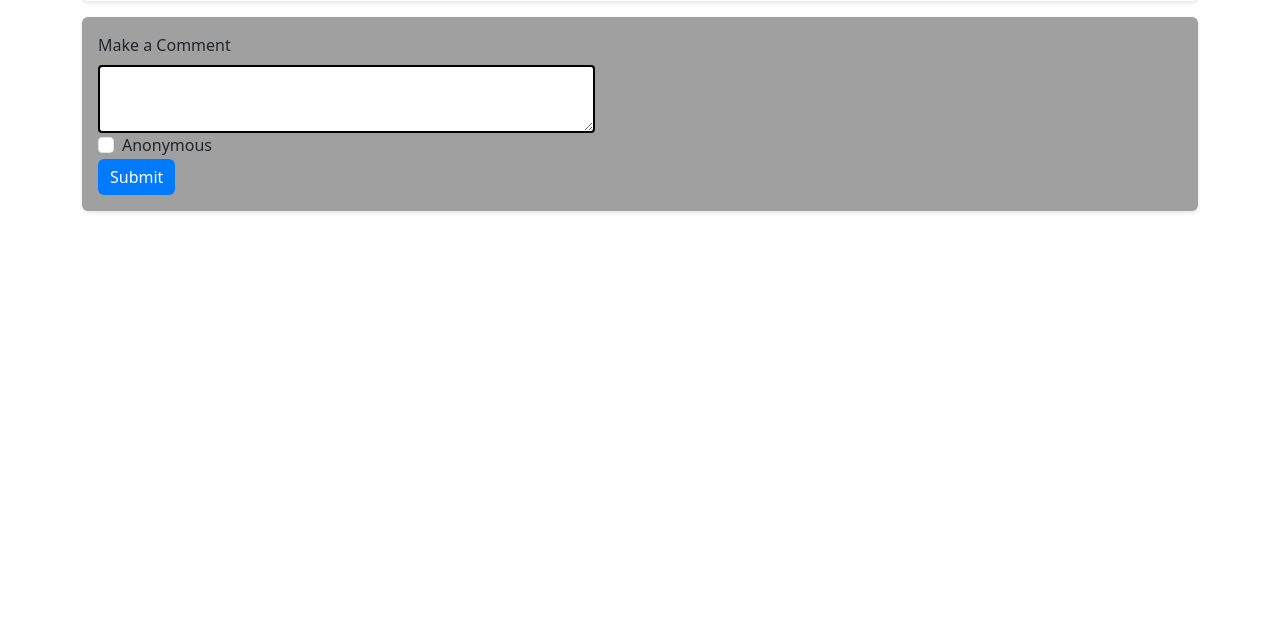
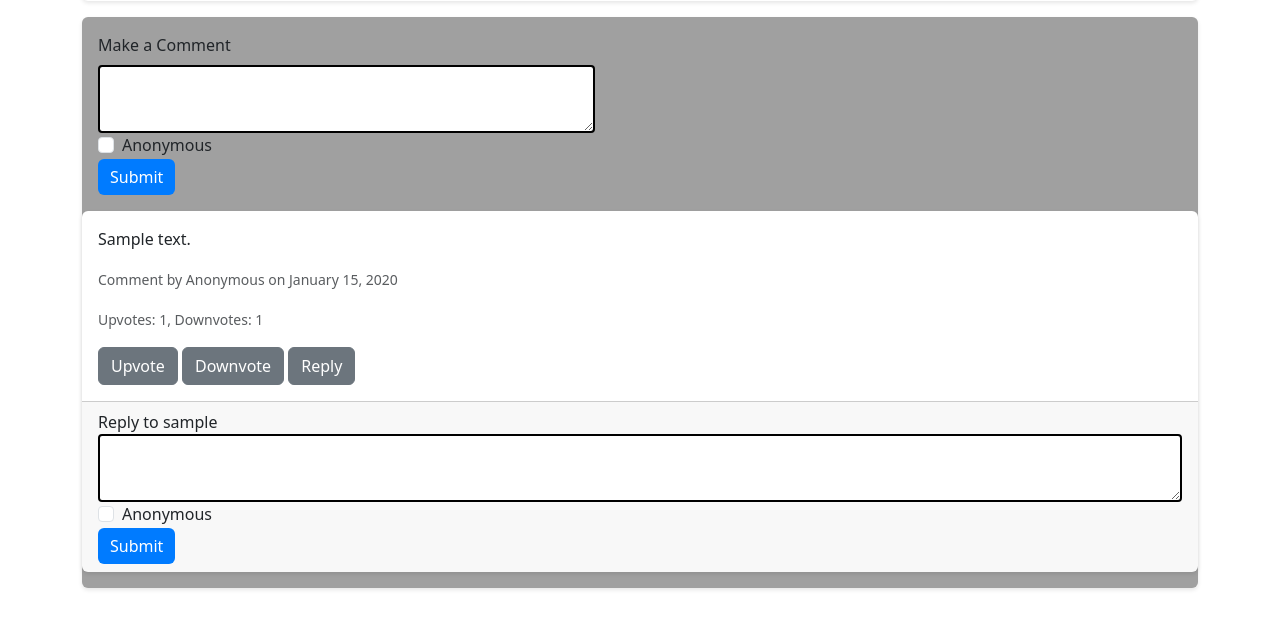
Before and after one commit to GuessHuIAm/miniatureddit, a Flask app: page /post/1 in a window 1280 px wide. Shown: the part 391-1011 px from the top of the page. Before the commit the page ends 604 px from the top, so only its background shows below. Run offline with Flask 2, Linux system fonts and the light colour scheme; a user stored in the database is signed in; tables that the repository leaves empty hold one stand-in row (values such as "Sample post"); parts of the project's set-up code (start-up, migrations or seed data) failed here and were passed over; some libraries are stand-ins or nearby versions.

Commit message:
added nested comments

```diff
--- a/app.py
+++ b/app.py
@@ -236,14 +236,15 @@ def create_post():
 
 # Route for creating a new comment
 @app.route('/create_comment/<post_id>', methods=['GET', 'POST'])
+@app.route('/create_comment/<post_id>/<comment_id>', methods=['GET', 'POST'])
 @login_required
-def create_comment(post_id):
+def create_comment(post_id, comment_id=None):
     form = CommentForm()
     if form.validate_on_submit():
         print(form)
         comment = Comment(
             content=form.content.data, author=current_user,
-            post_id=post_id, date_posted=datetime.utcnow()
+            post_id=post_id, date_posted=datetime.utcnow(), parent_id=comment_id
         )
         if form.anonymous.data:
             comment.anonymous = True
@@ -416,15 +417,24 @@ def downvote(is_post, post_id, comment_id, on_post_page):
 
 @app.route('/post/<int:post_id>', methods=['GET', 'POST'])
 def post(post_id):
+    def get_comment_tree(comment):
+        """Returns a dictionary representing the comment and all its descendants."""
+        return {
+            'comment': comment,
+            'children': [get_comment_tree(child, user_id) for child in comment.children]
+        }
+
+    def add_is_upvote(comment):
+        content = comment['comment']
+        vote_query = content.votes.filter_by(user_id=user_id, comment_id=content.id).all()
+        is_upvote = vote_query[0].is_upvote if len(vote_query) > 0 else None
+        comment['is_upvote'] = is_upvote
+        [add_is_upvote(child) for child in comment['children']]
+
     post = {'post': Post.query.get(post_id)}
     if post['post']:
-        # Display all the comments
-        comments = [
-            {'comment': x} for x in
-            Comment.query
-                .filter_by(post_id=post_id, deleted=False)
-                .order_by(Comment.upvotes.desc()).all()
-        ]
+        root_comments = Comment.query.filter_by(post_id=post_id, parent_id=None).order_by(Comment.upvotes.desc()).all()
+        comment_trees = [get_comment_tree(comment) for comment in root_comments]
 
         # Logic to properly display user upvotes/downvotes
         if current_user.is_authenticated:
@@ -433,14 +443,9 @@ def post(post_id):
                 user_id=user_id, post_id=post['post'].id
             ).all()
             post['is_upvote'] = vote_query[0].is_upvote if len(vote_query) > 0 else None
-            for comment in comments:
-                content = comment['comment']
-                vote_query = content.votes.filter_by(
-                    user_id=user_id, comment_id=content.id
-                ).all()
-                comment['is_upvote'] = vote_query[0].is_upvote if len(vote_query) > 0 else None
+            [add_is_upvote(comment) for comment in comment_trees]
 
-        return render_template('post.html', post=post, form=CommentForm(), comments=comments, logged_in=current_user.is_authenticated)
+        return render_template('post.html', post=post, form=CommentForm(), comments=comment_trees, logged_in=current_user.is_authenticated)
 
     return redirect(url_for('index'))
 
--- a/gossip.py
+++ b/gossip.py
@@ -4,11 +4,7 @@ import json
 from config import *
 from models import db
 from os import path
-from sqlalchemy import create_engine, text
-
-import grpc
-import p2psync_pb2 as pb2
-import p2psync_pb2_grpc as pb2_grpc
+from sqlalchemy import text
 
 
 class GossipProtocol:
--- a/models.py
+++ b/models.py
@@ -60,13 +60,13 @@ class Comment(db.Model):
     author_id = db.Column(db.Integer, db.ForeignKey('user.id'), nullable=False)
     content = db.Column(db.Text, nullable=False)
     anonymous = db.Column(db.Boolean, default=False)
-    # parent_id = db.Column(db.Integer, db.ForeignKey('comment.id'))
-    # children = db.relationship('Comment', backref=db.backref('parent', remote_side=[id]), lazy=True)
+    parent_id = db.Column(db.Integer, db.ForeignKey('comment.id'))
     date_posted = db.Column(db.DateTime, nullable=False, default=datetime.utcnow)
     upvotes = db.Column(db.Integer, default=0)
     downvotes = db.Column(db.Integer, default=0)
     deleted = db.Column(db.Boolean, default=False)
     votes = db.relationship('Vote', backref='comment', lazy='dynamic')
+    children = db.relationship('Comment', backref=db.backref('parent', remote_side=[id]), lazy=True)
 
     def delete(self):
         self.deleted = True
--- a/p2p.py
+++ b/p2p.py
@@ -19,9 +19,9 @@ class P2PNode:
         self.gossip_protocol.broadcast(command)
 
     def broadcast_comment(self, comment):
-        command = f"INSERT INTO comment (id, post_id, author_id, content, anonymous, date_posted, upvotes, downvotes) VALUES \
+        command = f"INSERT INTO comment (id, post_id, author_id, content, anonymous, date_posted, upvotes, downvotes, parent_id) VALUES \
                     ({comment.id}, {comment.post_id}, {comment.author_id}, '{comment.content}', \
-                    {comment.anonymous}, '{comment.date_posted}', {comment.upvotes}, {comment.downvotes});"
+                    {comment.anonymous}, '{comment.date_posted}', {comment.upvotes}, {comment.downvotes}, {comment.parent_id});"
         self.gossip_protocol.broadcast(command)
 
     def broadcast_vote(self, vote):
--- a/templates/base.html
+++ b/templates/base.html
@@ -55,6 +55,8 @@
       {% endblock %}
     </div>
 
+    {% block scripts %}
+    {% endblock %}
     <script src="https://ajax.googleapis.com/ajax/libs/jquery/3.2.1/jquery.min.js" integrity="sha384-KJ3o2DKtIkvYIK3UENzmM7KCkRr/rE9/Qpg6aAZGJwFDMVNA/GpGFF93hXpG5KkN" crossorigin="anonymous"></script>
     <script src="https://cdn.jsdelivr.net/npm/bootstrap@5.3.0-alpha3/dist/js/bootstrap.bundle.min.js" integrity="sha384-ENjdO4Dr2bkBIFxQpeoTz1HIcje39Wm4jDKdf19U8gI4ddQ3GYNS7NTKfAdVQSZe" crossorigin="anonymous"></script>
   </body>
--- a/templates/post.html
+++ b/templates/post.html
@@ -67,7 +67,9 @@
 </div>
 {% endif %}
 
+{% macro render_comments(comments) %}
     {% for comment in comments %}
+        <div class="card mb-3">
             <div class="card-body">
                 <p class="card-text">{{ comment.comment.content }}</p>
                 <p class="card-text">
@@ -77,15 +79,57 @@
                     <small class="text-muted">Upvotes: {{ comment.comment.upvotes }}, Downvotes: {{ comment.comment.downvotes }}</small>
                 </p>
                 {% if logged_in %}
-            <a href="{{ url_for('upvote', post_id = comment.comment.post_id, comment_id = comment.comment.id, is_post = false, on_post_page = true) }}"
-                class="btn {% if comment.is_upvote == True %}btn-success{% else %}btn-secondary{% endif %}">Upvote</a>
-            <a href="{{ url_for('downvote', post_id = comment.comment.post_id, comment_id = comment.comment.id, is_post = false, on_post_page = true) }}"
-                class="btn {% if comment.is_upvote == False %}btn-danger{% else %}btn-secondary{% endif %}">Downvote</a>
-            {% if comment.comment.author_id == current_user.id %}
-                <a href="{{ url_for('delete_comment', comment_id = comment.comment.id) }}" class="btn btn-danger">Delete</a>
+                    <a href="{{ url_for('upvote', post_id=comment.comment.post_id, comment_id=comment.comment.id, is_post=False, on_post_page=True) }}"
+                        class="btn {% if comment.comment.is_upvote == True %}btn-success{% else %}btn-secondary{% endif %}">Upvote</a>
+                    <a href="{{ url_for('downvote', post_id=comment.comment.post_id, comment_id=comment.comment.id, is_post=False, on_post_page=True) }}"
+                        class="btn {% if comment.comment.is_upvote == False %}btn-danger{% else %}btn-secondary{% endif %}">Downvote</a>
+                    {% if comment.author_id == current_user.id %}
+                        <a href="{{ url_for('delete_comment', comment_id=comment.comment.id) }}" class="btn btn-danger">Delete</a>
                     {% endif %}
+                    <a href="#" class="btn btn-secondary create-comment-link">Reply</a>
+                {% endif %}
+            </div>
+            <div class="card-footer create-comment-form">
+              <form method="post" action="{{ url_for('create_comment', post_id=post.post.id, parent_id=comment.comment.id) }}" class="form-horizontal">
+                {{ form.csrf_token }}
+                <div class="form-group">
+                  Reply to {{ comment.comment.author.username }}
+                  {{ form.content(class="form-control") }}
+                  {% for error in form.content.errors %}
+                    <span class="text-danger">{{ error }}</span>
+                  {% endfor %}
+                </div>
+                <div class="form-group form-check">
+                  {{ form.anonymous.label(class="form-check-label") }}
+                  {{ form.anonymous(class="form-check-input") }}
+                </div>
+                <button type="submit" class="btn btn-primary">Submit</button>
+              </form>
+            </div>
+            {% if comment.comment.children != []%}
+                <div class="card-footer">
+                    {{ render_comments(comment.children) }}
+                </div>
             {% endif %}
         </div>
     {% endfor %}
+{% endmacro %}
+
+{% if comments %}
+    {{ render_comments(comments) }}
+{% else %}
+    <p>No comments yet.</p>
+{% endif %}
 
 {% endblock %}
+<script>
+  $(document).ready(function() {
+      $('.create-comment-link').click(function(e) {
+          e.preventDefault();
+          $(this).closest('.card').find('.create-comment-form').toggle();
+      });
+  });
+</script>
+{% block scripts %}
+
+{% endblock %}
```
Lines whose indentation alone changed are shown as unchanged.
